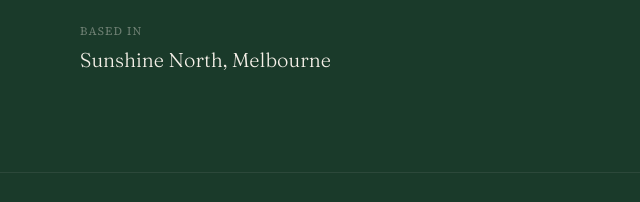
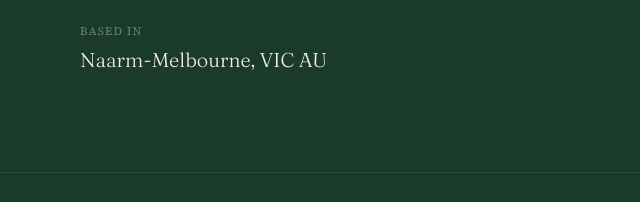
Before and after one commit to gitlie/huong, a plain HTML site: page index.html in a window 1280 px wide. Shown: the part 4553-4755 px from the top of the page, 0-640 px from the left. Drawn offline with Linux system fonts and the light colour scheme.

Commit message:
fix: update based-in to Naarm-Melbourne, VIC AU

```diff
--- a/index.html
+++ b/index.html
@@ -540,7 +540,7 @@
                     </div>
                     <div>
                         <div class="contact-link-label">Based in</div>
-                        <span class="contact-based">Sunshine North, Melbourne</span>
+                        <span class="contact-based">Naarm-Melbourne, VIC AU</span>
                     </div>
                 </div>
             </div>
```
